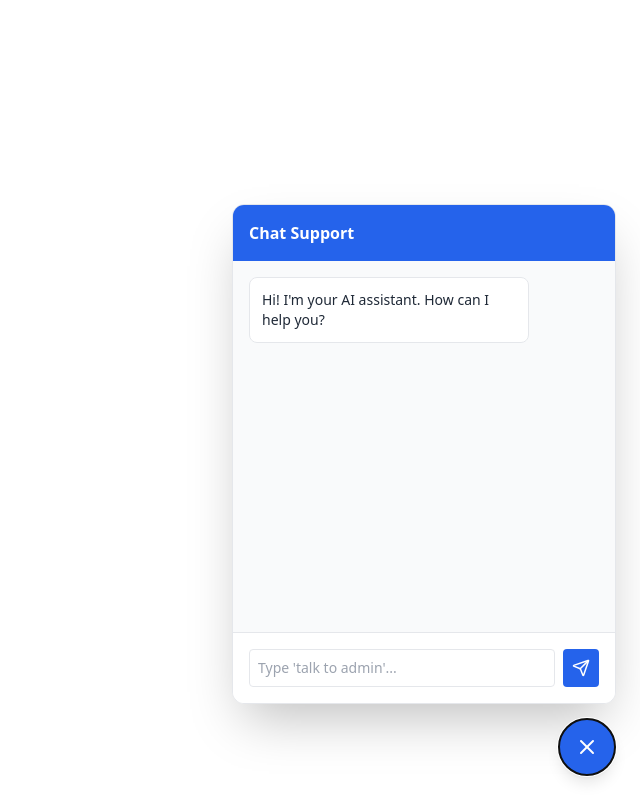
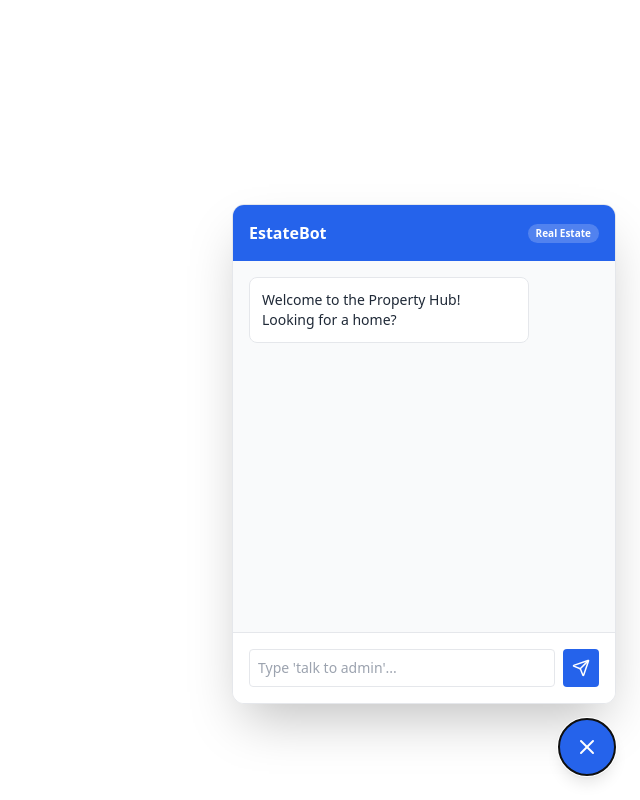
Before and after one commit to abdul1ah/Chatbot, a React (Vite) app: page / in a window 1280 px wide. Both pictures are taken after a click on the button "Toggle Chat". Shown: the whole page, without its empty margins (640-1280 px from the left). Built offline with nearby package versions, Linux system fonts and the light colour scheme.

Commit message:
Testing chatbot for multiple Industries

```diff
--- a/src/components/ChatWindow.jsx
+++ b/src/components/ChatWindow.jsx
@@ -1,9 +1,16 @@
 import React, { useState, useRef, useEffect } from 'react';
 import { Send, Loader2, User, Mail, Phone } from 'lucide-react';
 import { sendMessageToAI } from '../services/ai';
+// 1. Import the configuration file
+import configData from '../utils/config.json';
 
 const ChatWindow = () => {
-  const [messages, setMessages] = useState([{ id: 1, text: "Hi! I'm your AI assistant. How can I help you?", sender: 'bot' }]);
+  // 2. Extract the configuration for the currently selected industry
+  const activeIndustry = configData.industries[configData.selected];
+
+  const [messages, setMessages] = useState([
+    { id: 1, text: activeIndustry.welcome, sender: 'bot' }
+  ]);
   const [inputText, setInputText] = useState("");
   const [isLoading, setIsLoading] = useState(false);
   const [showForm, setShowForm] = useState(false);
@@ -17,12 +24,12 @@ const ChatWindow = () => {
     const formData = new FormData(e.target);
     const data = Object.fromEntries(formData);
 
-    // Logic for capturing leads (Project Requirement)
-    console.log("Lead Saved to Local Memory:", data);
+    // Logic for capturing leads
+    console.log("Lead Captured:", data);
 
     setMessages(prev => [...prev, {
       id: Date.now(),
-      text: `Got it, ${data.name}! I've notified an admin. They will reach out to ${data.email} shortly.`,
+      text: `Got it, ${data.name}! Our team specializing in ${configData.selected} has been notified. They will reach out to ${data.email} shortly.`,
       sender: 'bot'
     }]);
     setShowForm(false);
@@ -37,8 +44,8 @@ const ChatWindow = () => {
     setInputText("");
     setIsLoading(true);
 
-    // Call our Free Mock AI
-    const aiResponse = await sendMessageToAI(inputText, "Real Estate");
+    // 3. Pass the selected industry to the AI service for context
+    const aiResponse = await sendMessageToAI(inputText, configData.selected);
     setIsLoading(false);
 
     if (aiResponse === "FALLBACK_TRIGGER") {
@@ -50,12 +57,23 @@ const ChatWindow = () => {
 
   return (
     <div className="cb-fixed cb-bottom-24 cb-right-6 cb-w-96 cb-h-[500px] cb-bg-white cb-rounded-xl cb-shadow-2xl cb-flex cb-flex-col cb-overflow-hidden cb-z-50 cb-border cb-border-gray-200 cb-font-sans">
-      <div className="cb-bg-blue-600 cb-p-4 cb-text-white cb-font-bold">Chat Support</div>
+
+      {/* 4. Use dynamic color and Bot Name from JSON */}
+      <div className={`${activeIndustry.color} cb-p-4 cb-text-white cb-font-bold cb-flex cb-justify-between cb-items-center`}>
+        <span>{activeIndustry.botName || "Chat Support"}</span>
+        <span className="cb-text-[10px] cb-bg-white/20 cb-px-2 cb-py-0.5 cb-rounded-full">
+          {configData.selected}
+        </span>
+      </div>
 
       <div className="cb-flex-1 cb-p-4 cb-overflow-y-auto cb-bg-gray-50 cb-space-y-4">
         {messages.map((msg) => (
           <div key={msg.id} className={`cb-flex ${msg.sender === 'user' ? 'cb-justify-end' : 'cb-justify-start'}`}>
-            <div className={`cb-max-w-[80%] cb-p-3 cb-rounded-lg cb-text-sm ${msg.sender === 'user' ? 'cb-bg-blue-600 cb-text-white' : 'cb-bg-white cb-border cb-text-gray-800'}`}>
+            <div className={`cb-max-w-[80%] cb-p-3 cb-rounded-lg cb-text-sm ${
+              msg.sender === 'user'
+              ? `${activeIndustry.color} cb-text-white`
+              : 'cb-bg-white cb-border cb-text-gray-800'
+            }`}>
               {msg.text}
             </div>
           </div>
@@ -68,12 +86,14 @@ const ChatWindow = () => {
               <input name="name" placeholder="Name" required className="cb-w-full cb-p-2 cb-border cb-rounded cb-text-sm" />
               <input name="email" type="email" placeholder="Email" required className="cb-w-full cb-p-2 cb-border cb-rounded cb-text-sm" />
               <input name="phone" type="tel" placeholder="Phone" required className="cb-w-full cb-p-2 cb-border cb-rounded cb-text-sm" />
-              <button type="submit" className="cb-w-full cb-bg-blue-600 cb-text-white cb-py-2 cb-rounded cb-text-sm cb-font-bold hover:cb-bg-blue-700">Submit Request</button>
+              <button type="submit" className={`cb-w-full ${activeIndustry.color} cb-text-white cb-py-2 cb-rounded cb-text-sm cb-font-bold hover:cb-opacity-90`}>
+                Submit Request
+              </button>
             </form>
           </div>
         )}
 
-        {isLoading && <Loader2 className="cb-animate-spin cb-text-blue-600 cb-mx-auto" size={24} />}
+        {isLoading && <Loader2 className={`cb-animate-spin cb-mx-auto ${activeIndustry.color.replace('bg-', 'text-')}`} size={24} />}
         <div ref={messagesEndRef} />
       </div>
 
@@ -85,7 +105,7 @@ const ChatWindow = () => {
             placeholder="Type 'talk to admin'..."
             className="cb-flex-1 cb-p-2 cb-border cb-rounded cb-text-sm focus:cb-outline-none focus:cb-border-blue-500"
           />
-          <button type="submit" className="cb-bg-blue-600 cb-text-white cb-p-2 cb-rounded hover:cb-bg-blue-700">
+          <button type="submit" className={`${activeIndustry.color} cb-text-white cb-p-2 cb-rounded hover:cb-opacity-90`}>
             <Send size={18} />
           </button>
         </form>
--- /dev/null
+++ b/src/utils/config.json
@@ -0,0 +1,15 @@
+{
+  "selected": "Real Estate",
+  "industries": {
+    "Real Estate": {
+      "welcome": "Welcome to the Property Hub! Looking for a home?",
+      "color": "cb-bg-blue-600",
+      "botName": "EstateBot"
+    },
+    "Healthcare": {
+      "welcome": "Hello. How can I assist with your medical inquiry?",
+      "color": "cb-bg-green-600",
+      "botName": "HealthAssist"
+    }
+  }
+}
```
